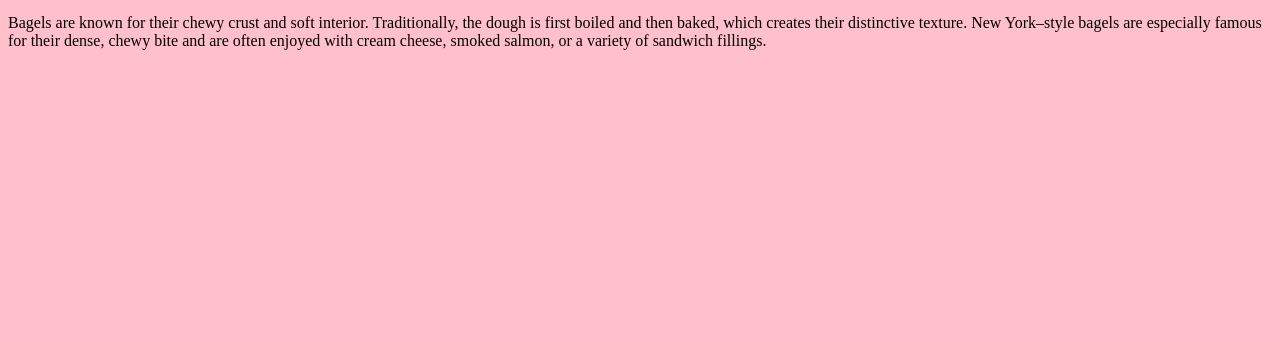
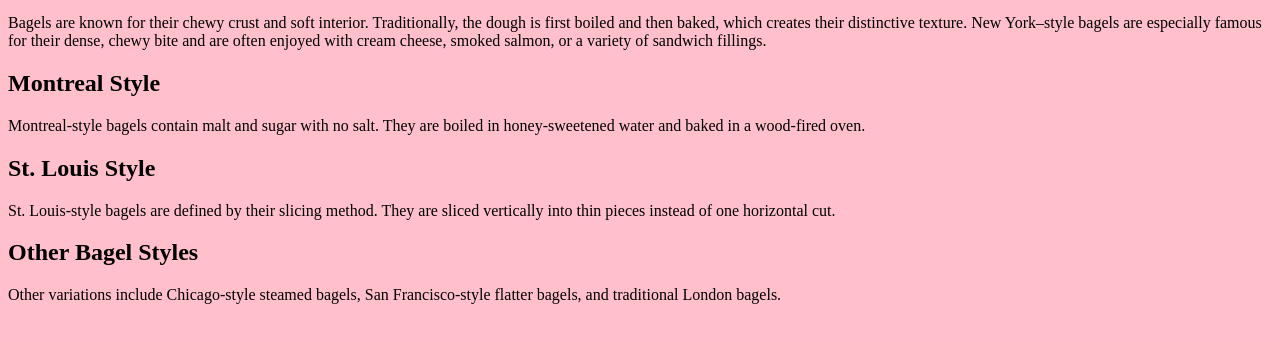
Before and after one commit to leejessica1225/core-_2_week_4, a plain HTML site: page index.html in a window 1280 px wide. Shown: the part 386-728 px from the top of the page. Drawn offline with Linux system fonts and the light colour scheme.

Commit message:
Add bagel style cards to index.html
Added card elements for different bagel styles including Montreal, St. Louis, and others.

```diff
--- a/index.html
+++ b/index.html
@@ -18,6 +18,34 @@
     New York–style bagels are especially famous for their dense, chewy bite and are
     often enjoyed with cream cheese, smoked salmon, or a variety of sandwich fillings.
   </p>
+    <div class="card-container">
+
+    <div class="card">
+        <h2>Montreal Style</h2>
+        <p>
+            Montreal-style bagels contain malt and sugar with no salt.
+            They are boiled in honey-sweetened water and baked in a wood-fired oven.
+        </p>
+    </div>
+
+    <div class="card">
+        <h2>St. Louis Style</h2>
+        <p>
+            St. Louis-style bagels are defined by their slicing method.
+            They are sliced vertically into thin pieces instead of one horizontal cut.
+        </p>
+    </div>
+
+    <div class="card">
+        <h2>Other Bagel Styles</h2>
+        <p>
+            Other variations include Chicago-style steamed bagels,
+            San Francisco-style flatter bagels, and traditional London bagels.
+        </p>
+    </div>
+
+</div>
+
 
 </body>
 </html>
```
